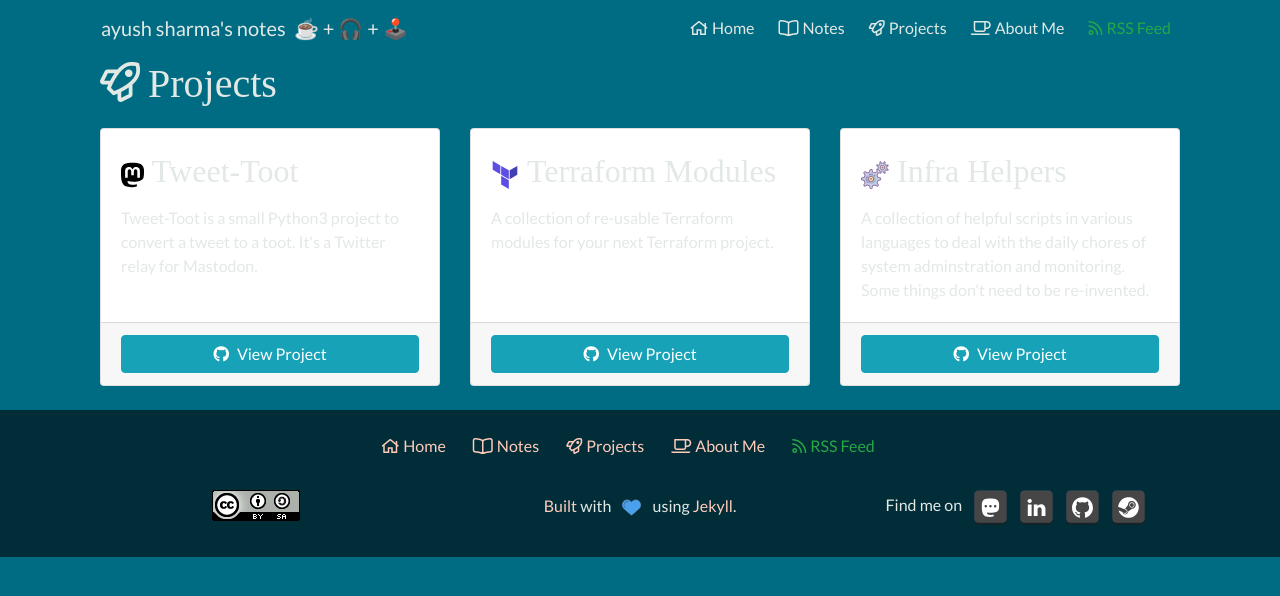
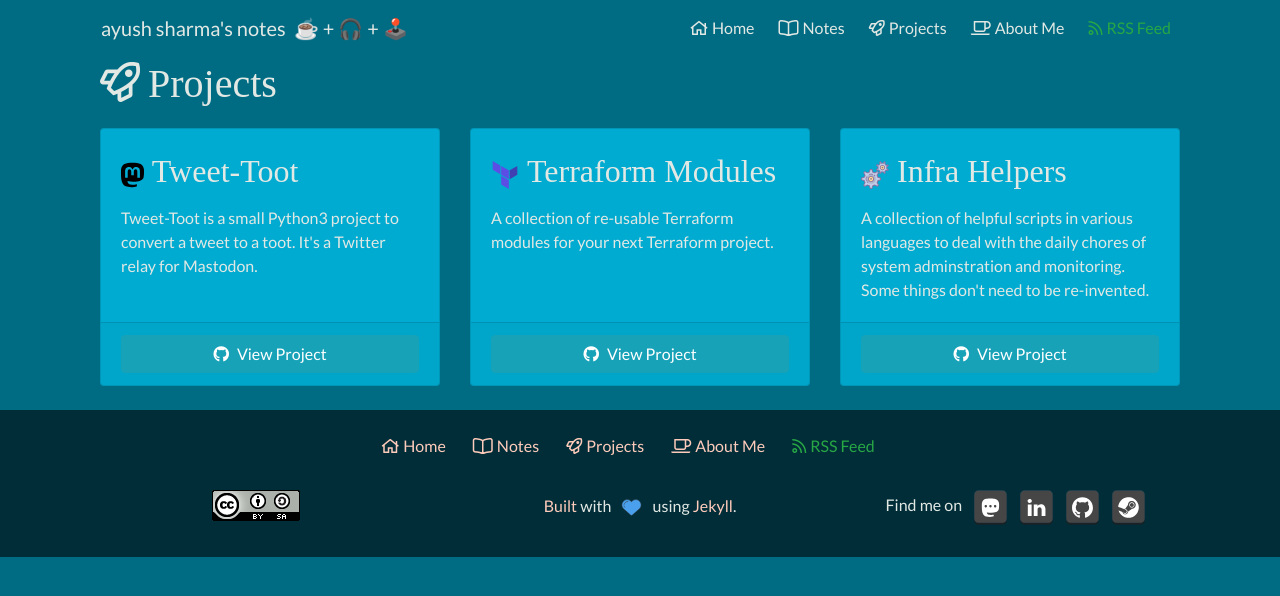
Before and after one commit to ayush-sharma/ayushsharma.in, a Jekyll site: the page built from projects.md, in a window 1280 px wide. Shown: the top 596 px of the page. Built offline with Jekyll 4.4.1, drawn with Linux system fonts in a browser that asks for light colours.

Commit message:
Changing Projects cards BG color to primary.

```diff
--- a/projects.md
+++ b/projects.md
@@ -9,7 +9,7 @@ permalink: /projects/
 {% assign sorted_projects = site.collection_projects | sort: 'sort_order' %}
 {% for project in sorted_projects %}
 
-    <div class="card">
+    <div class="card bg-primary">
         <div class="card-body">
             <h2 class="card-title"><img class="mr-2 align-middle" src="{{ project.icon | prepend: site.images-path | prepend: site.baseurl | prepend: site.url }}" alt="{{ project.title}}" height="28" />{{ project.title }}</h2>
             <p class="card-text">{{ project.desc }}</p>
```
